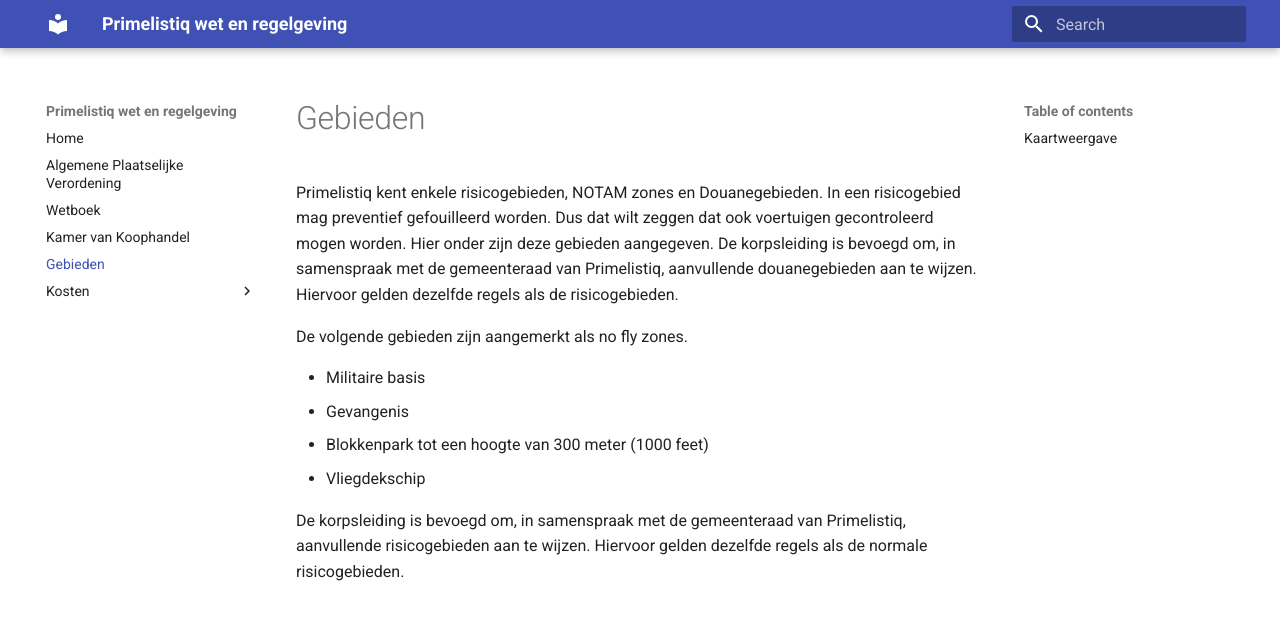
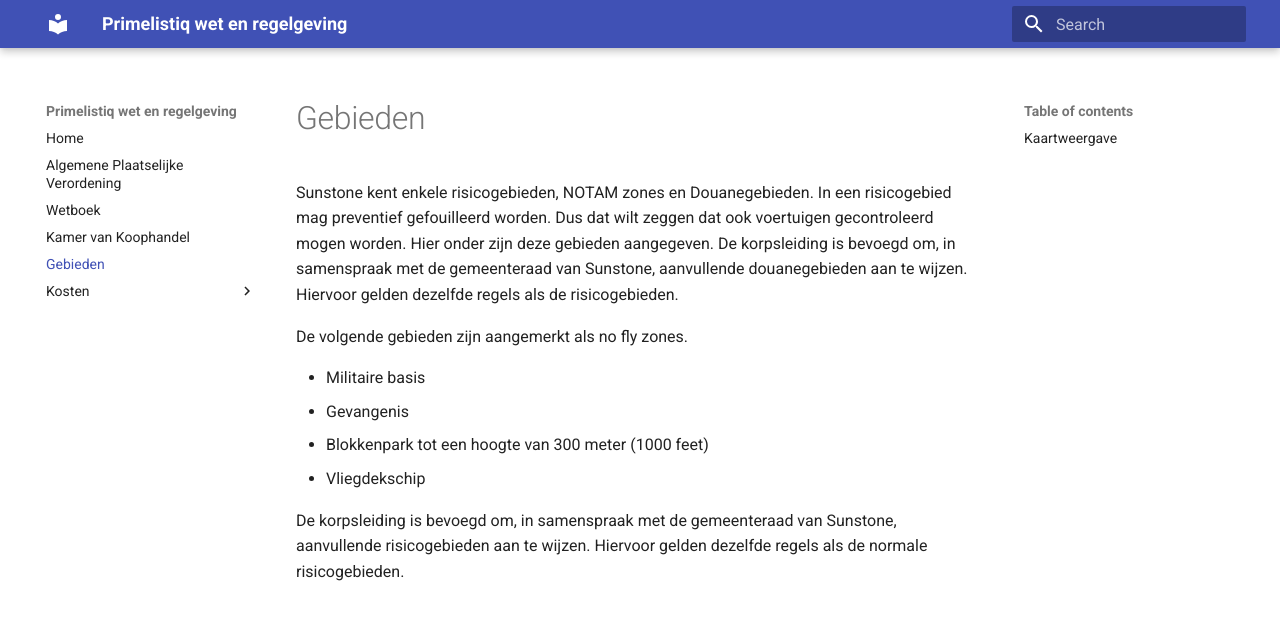
Before and after one commit to mickjoel/wetboek.sunstone, an MkDocs documentation site: the page built from docs/risico-gebieden.md, in a window 1280 px wide and 900 px high. Shown: the top 619 px of the window. Built offline with MkDocs 1.6.1 and Material for MkDocs 9.7.7, drawn with Linux system fonts in a browser that asks for light colours.

Commit message:
Update risico-gebieden.md

```diff
--- a/docs/risico-gebieden.md
+++ b/docs/risico-gebieden.md
@@ -1,6 +1,6 @@
 # Gebieden
 
-Primelistiq kent enkele risicogebieden, NOTAM zones en Douanegebieden. In een risicogebied mag preventief gefouilleerd worden. Dus dat wilt zeggen dat ook voertuigen gecontroleerd mogen worden. Hier onder zijn deze gebieden aangegeven. De korpsleiding is bevoegd om, in samenspraak met de gemeenteraad van Primelistiq, aanvullende douanegebieden aan te wijzen. Hiervoor gelden dezelfde regels als de risicogebieden.
+Sunstone kent enkele risicogebieden, NOTAM zones en Douanegebieden. In een risicogebied mag preventief gefouilleerd worden. Dus dat wilt zeggen dat ook voertuigen gecontroleerd mogen worden. Hier onder zijn deze gebieden aangegeven. De korpsleiding is bevoegd om, in samenspraak met de gemeenteraad van Sunstone, aanvullende douanegebieden aan te wijzen. Hiervoor gelden dezelfde regels als de risicogebieden.
 
 De volgende gebieden zijn aangemerkt als no fly zones.
 
@@ -10,7 +10,7 @@
 * Vliegdekschip
 
 
-De korpsleiding is bevoegd om, in samenspraak met de gemeenteraad van Primelistiq, aanvullende risicogebieden aan te wijzen. Hiervoor gelden dezelfde regels als de normale risicogebieden.
+De korpsleiding is bevoegd om, in samenspraak met de gemeenteraad van Sunstone, aanvullende risicogebieden aan te wijzen. Hiervoor gelden dezelfde regels als de normale risicogebieden.
 
 ## Kaartweergave
 
```
